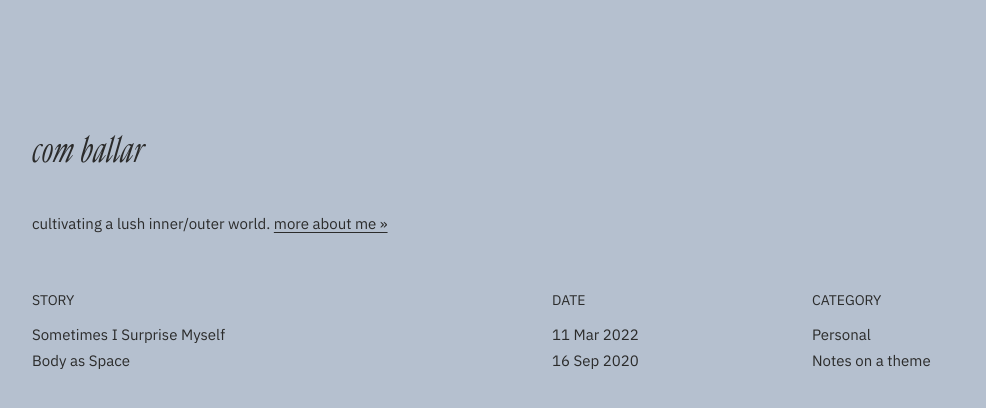
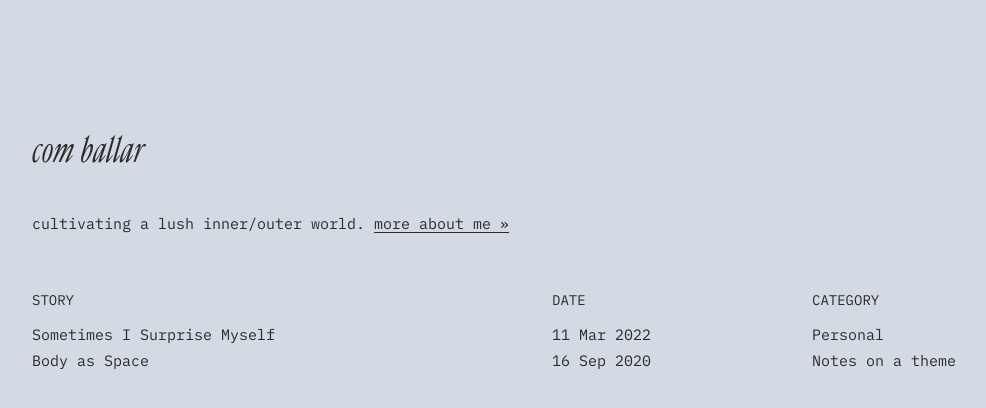
Before and after one commit to comballar/comballar.github.io, a Jekyll site: the page built from index.html, in a window 1280 px wide. Shown: the top 408 px of the page, without its empty margins (88-1074 px from the left). Built offline with Jekyll 4.4.1, drawn with Linux system fonts in a browser that asks for light colours.

Commit message:
Update base.scss

```diff
--- a/_sass/base.scss
+++ b/_sass/base.scss
@@ -2,8 +2,8 @@
 $on-laptop:         800px !default;
 
 // typography
-@import url('https://fonts.googleapis.com/css2?family=IBM+Plex+Sans:ital,wght@0,400;0,600;1,400;1,600&display=swap');
-$font__family:      'IBM Plex Sans', sans-serif;
+@import url('https://fonts.googleapis.com/css2?family=IBM+Plex+Mono:ital,wght@0,400;0,600;1,400;1,600&display=swap');
+$font__family:      'IBM Plex Mono', monospace;
 $font__size:        15px;
 $font__line-height: 1.75;
 
@@ -19,7 +19,7 @@
 // colors
 $color__black:      #2B2B2B;
 $color__gray:       #CCD3D5;
-$color__beige:      #B5C0CF;
+$color__beige:      #D4DAE3;
 $color__yellow:     #FAF7F2;
 
 @mixin media-query($device) {
```
